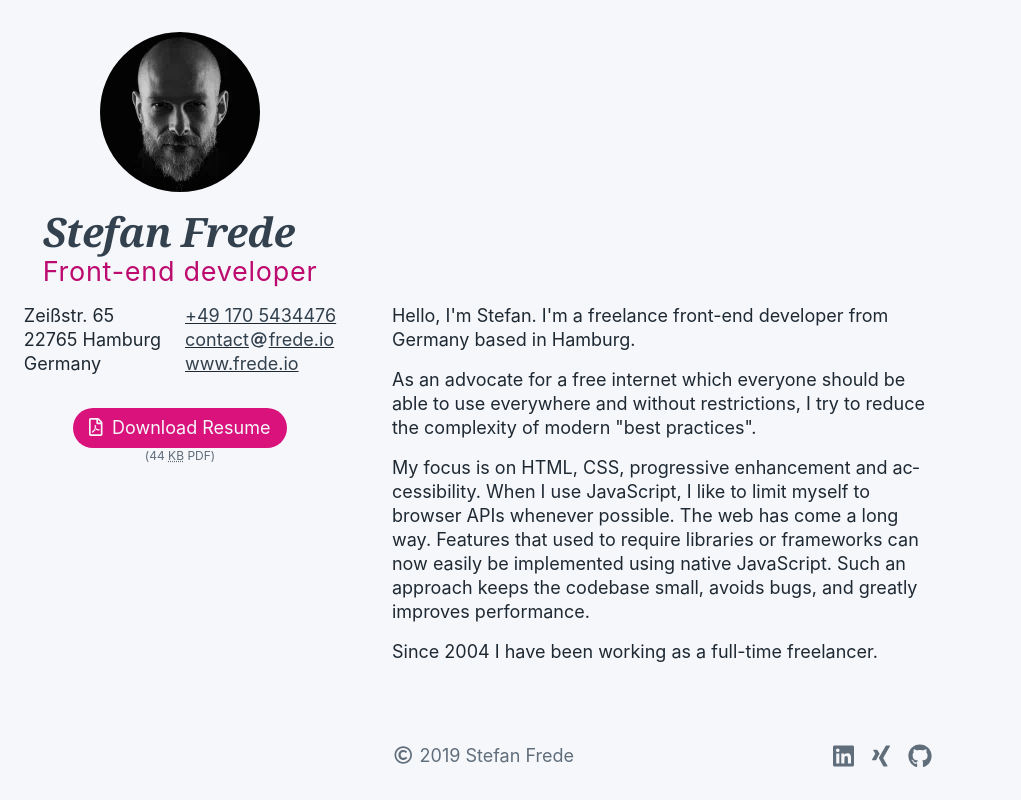
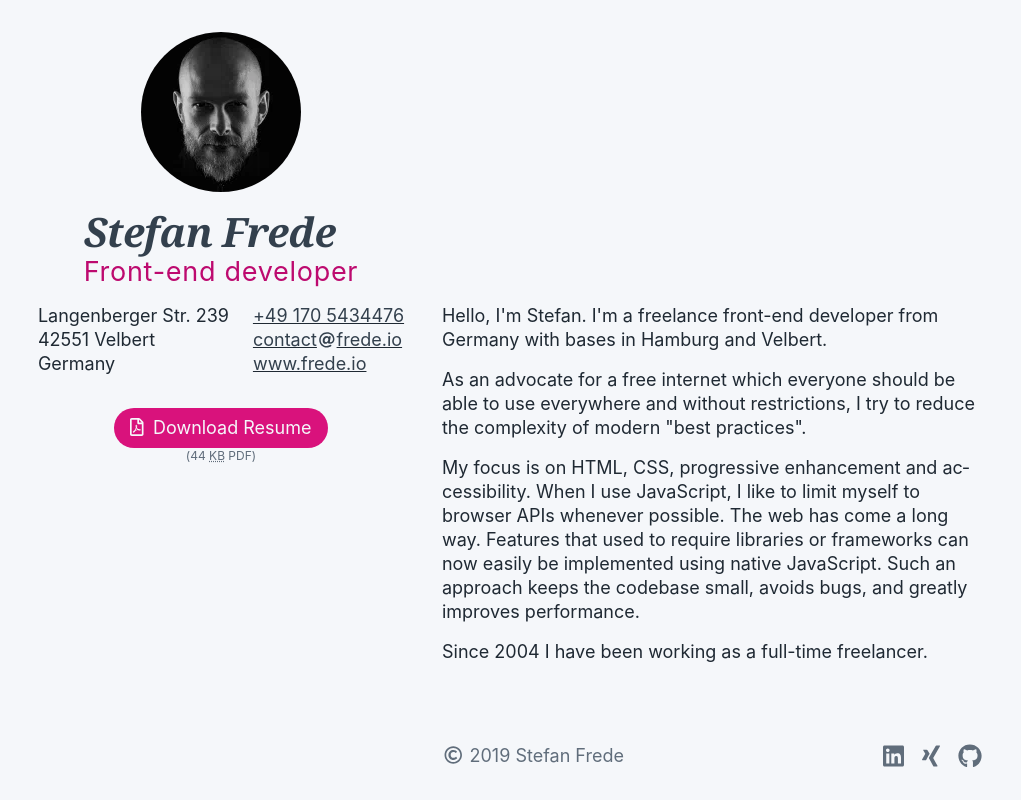
Before and after one commit to stefanfrede/frede-io, a PHP site: page / in a window 1280 px wide. Shown: the whole page, without its empty margins (0-1021 px from the left). Run offline with PHP 8.4, Linux system fonts and the light colour scheme.

Commit message:
Change address

```diff
--- a/css/main.css
+++ b/css/main.css
@@ -354,15 +354,17 @@ footer a:hover {
       display: grid;
       grid-column-gap: 1.7777rem;
       -ms-grid-columns: 20rem 1.7777rem 1fr;
-      grid-template-columns: 20rem 1fr;
+      grid-template-columns: 21rem 1fr;
+      padding-left: 1.7777rem;
+      padding-right: 1.7777rem;
     }
 
     footer {
-      padding: 1.7777rem 0;
+      padding: 1.7777rem;
     }
 
     .footer__inner {
-      margin: 0 0 0 21.7777rem;
+      margin: 0 0 0 22.7777rem;
     }
 
     section + section {
--- a/index.html
+++ b/index.html
@@ -59,13 +59,13 @@
         <div class="h-card__contact-data ">
           <p class="p-adr">
             <span class="p-street-address">
-              Zeißstr. 65
+              Langenberger Str. 239
             </span><br />
             <span class="p-postal-code">
-              22765
+              42551
             </span>
             <span class="p-locality">
-              Hamburg
+              Velbert
             </span><br />
             <span class="p-country-name">
               Germany
@@ -103,7 +103,7 @@
       <article class="introduction">
         <p>
           Hello, I'm Stefan. I'm a freelance front-end developer from Germany
-          based in Hamburg.
+          with bases in Hamburg and Velbert.
         </p>
         <p>
           As an advocate for a free internet which everyone should be able to
```
Also changed, not shown: assets/resume_stefan_frede.md (+4 -4 lines).
